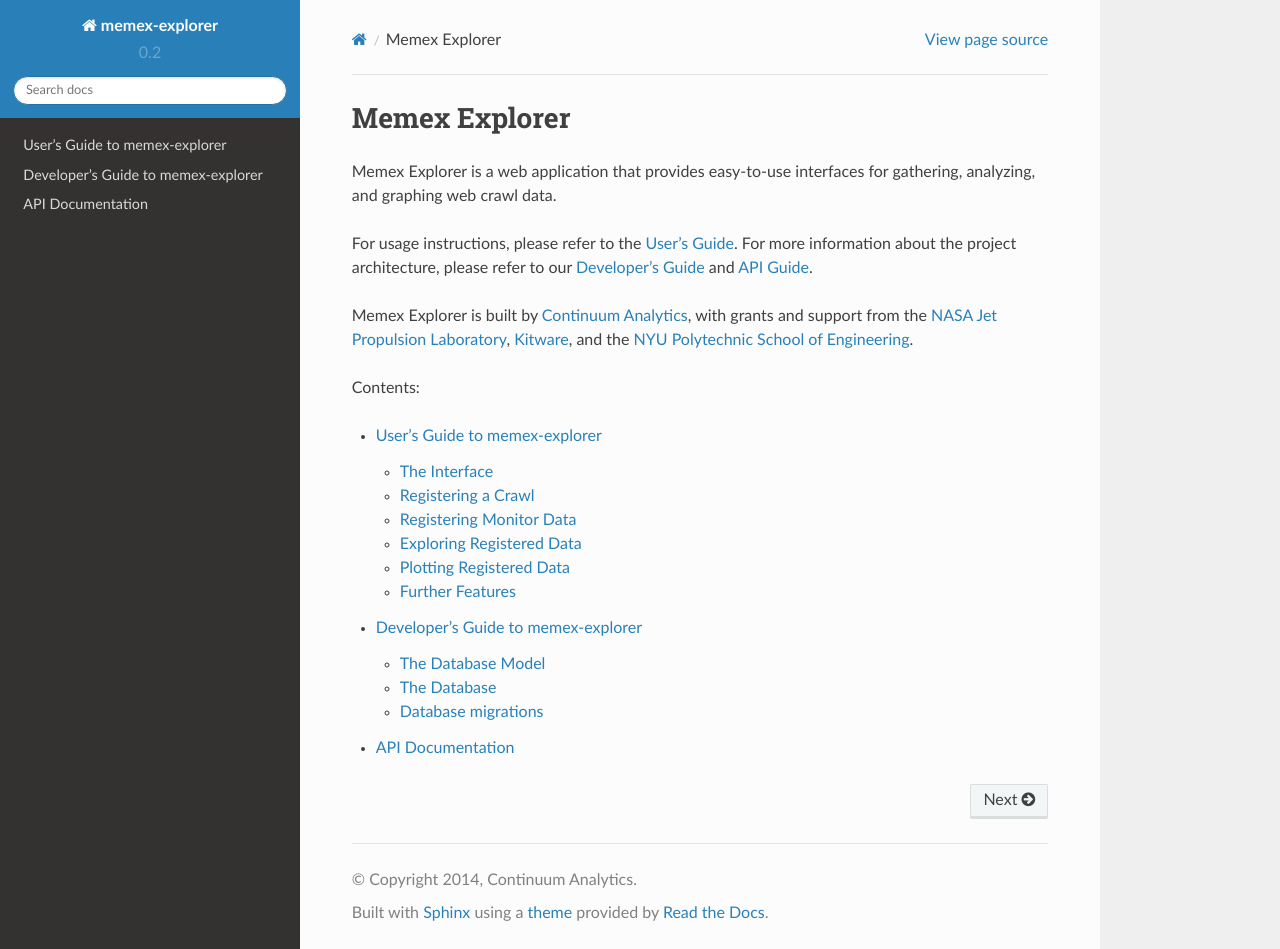
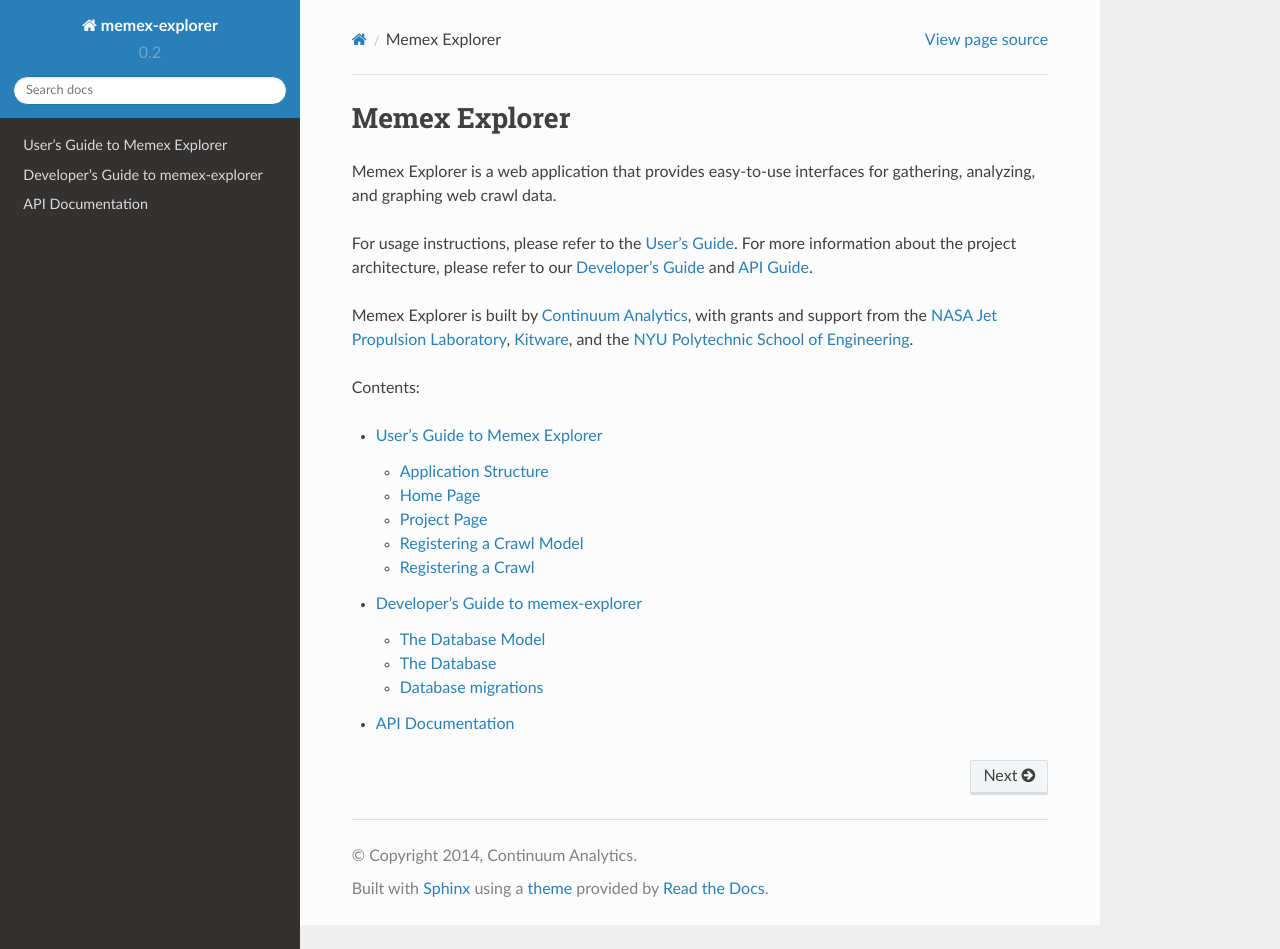
Before and after one commit to nasa-jpl-memex/memex-explorer, a Sphinx documentation site: the page built from docs/source/index.rst, in a window 1280 px wide and 949 px high. Built offline with Sphinx 7.4.7 and the Read the Docs theme 2.0.0, drawn with Linux system fonts in a browser that asks for light colours; some of the changed lines change nothing that is shown.

Commit message:
Update user guide, add updated screenshots

```diff
--- a/docs/source/user_guide.rst
+++ b/docs/source/user_guide.rst
@@ -1,58 +1,75 @@
-User's Guide to memex-explorer
+User's Guide to Memex Explorer
 ----------------------------
 
-*NOTE: memex-explorer is still in development, and features are still being added. Do not expect the current product to reflect the final one.*
+*NOTE: Memex Explorer is still under active development, and this guide is
+constantly evolving as a result. For documentation requests, please
+`file an issue <https://github.com/memex-explorer/memex-explorer/issues>`_
+and we will endeavor to address it as soon as possible.*
 
-The Interface
-=============
+Application Structure
+=====================
 
-This is the memex-explorer interface. It is designed to be clean, straightforward, and easy-to-use.
+Memex Explorer is a web application that registers *microservices*. Each
+microservice provides a specific functionality—at present, these include:
+
+Crawl Space
+  A microservice to create, run, and analyze `Nutch <http://nutch.apache.org/>`_
+  and `ACHE <https://github.com/ViDA-NYU/ache>`_ crawls. The crawl operation
+  is heavily abstracted and simplified. Users provide a list of seed URLs to
+  start the crawl, and in the case of ACHE's targeted crawling,
+  a machine learning `model <https://github.com/ViDA-NYU/ache#build-a-model-for-aches-page-classifier>`_ to declare the relevancy of crawled pages.
+
+Image Space
+  A microservice for the display and searching of images and their associated
+  metadata. As a basic example of microservice interoperation,
+  users will be able to dump images from Nutch crawls into an Image Space
+  for analysis. Users can also search for images that match on the registered
+  camera serial number, as well as upload their own images into an
+  Image Space for comparison.
+
+Home Page
+=========
+
+The landing page lists currently registered projects. All microservice features
+are connected to, and accessed through, a given project. To create a project,
+click on the "New Project" button.
 
 .. image:: _static/img/homepage-view.png
+
+Project Page
+============
+
+The project page lists actions provided by registered microservices. Click
+on the gear icon to change the project name or description.
+
+In the current iteration of Memex Explorer, only the Crawl Space microservice
+has been registered. Therefore, each project page will list the current
+crawls and crawl models.
+
+.. image:: _static/img/project-page.png
+
+Registering a Crawl Model
+=========================
+
+ACHE crawls require a *Crawl Model* to power the page classifier.
+The model consists of two elements: a "model" file and "features" file. These
+can be generated by following the `instructions <https://github.com/ViDA-NYU/ache#build-a-model-for-aches-page-classifier>`_ on the ACHE GitHub page.
+
+To register a new crawl model, click on the '+' icon in the Crawl Models header.
+This will take you to the crawl model registration page.
+
+.. image:: _static/img/add-crawl-model.png
 
 Registering a Crawl
 ===================
 
-To register a crawl, simply click the '+' button on the sidebar. This will take you to the crawl registration page, where you will provide the name and description for the crawl that you are regestering.
+To register a new crawl, click the '+' icon in the Crawls header. This will
+take you to the crawl registration page.
 
 .. image:: _static/img/add-crawl.png
 
-Assuming you have named your crawl 'crawl2', it will now show up on the sidebar, and you can begin to add plots and data sources for your crawl by clicking the link in the sidebar.
+For Nutch crawls, you will need to provide a name, a description, and a seeds
+list text file containing newline-delimited URLs.
 
-.. image:: _static/img/sidebar-crawl2.png
-
-Registering Monitor Data
-========================
-
-The next step in using memex-explorer is to register a data source for analysis. This data source must be a URI, or `Uniform Resource Identifier <http://en.wikipedia.org/wiki/Uniform_resource_identifier>`_. This tells memex-explorer where to look for your dataset, and it will register the location in a database for continued use. First, you should see the following menu when you have registered your crawl:
-
-.. image:: _static/img/crawl-register-success.png
-
-Next, click the 'Add Monitor Data' button to add a data source to your crawl. The menu looks similar to the add crawl menu, but with the added 'Data URI' field. At the moment, the data URI must be a link to somewhere on your computer. You can provide an absolute path (if it is not in the memex-explorer folder) or a relative path (if it is in the memex-explorer folder).
-
-.. image:: _static/img/register-monitor-data.png
-
-Exploring Registered Data
-=========================
-
-After going to the page of your new crawl, you should see a few menu items. There is the crawl data information, along with buttons for adding more data, adding plots, as well as deleting or editing the crawl page.
-
-.. image:: _static/img/crawl_dash.png
-
-To explore the data, simply click on the link to the data, and then click 'Explore'. This will tell you about the shape of the data, as well as the first few items of the dataset.
-
-.. image:: _static/img/data-explorer.png
-
-Plotting Registered Data
-========================
-
-In the future, you will be able to automatically generate plots for your data using ContinuumIO's plotting library, `Bokeh <http://bokeh.pydata.org/>`_. As of now, we have a sample of some datasets of web crawls that have been graphed and integrated into memex-explorer. This interface will look something like this:
-
-.. image:: _static/img/plot-view.png
-
-and is accessable by clicking the relevant plot link on the crawl1 page.
-
-Further Features
-================
-
-In addition to automatic plotting, in the future we will be adding capabilities for custom dashboards containing streaming data and animated graphs.
+For ACHE crawls, you will need to provide the same inputs as above, and
+furthermore select a Crawl Model.
```
Also changed, not shown: docs/source/_static/img/add-crawl-button.png (deleted), docs/source/_static/img/add-crawl-model.png (added), docs/source/_static/img/add-crawl.png, docs/source/_static/img/homepage-view.png, docs/source/_static/img/project-page.png (added), docs/source/_static/img/sidebar.png (deleted).
